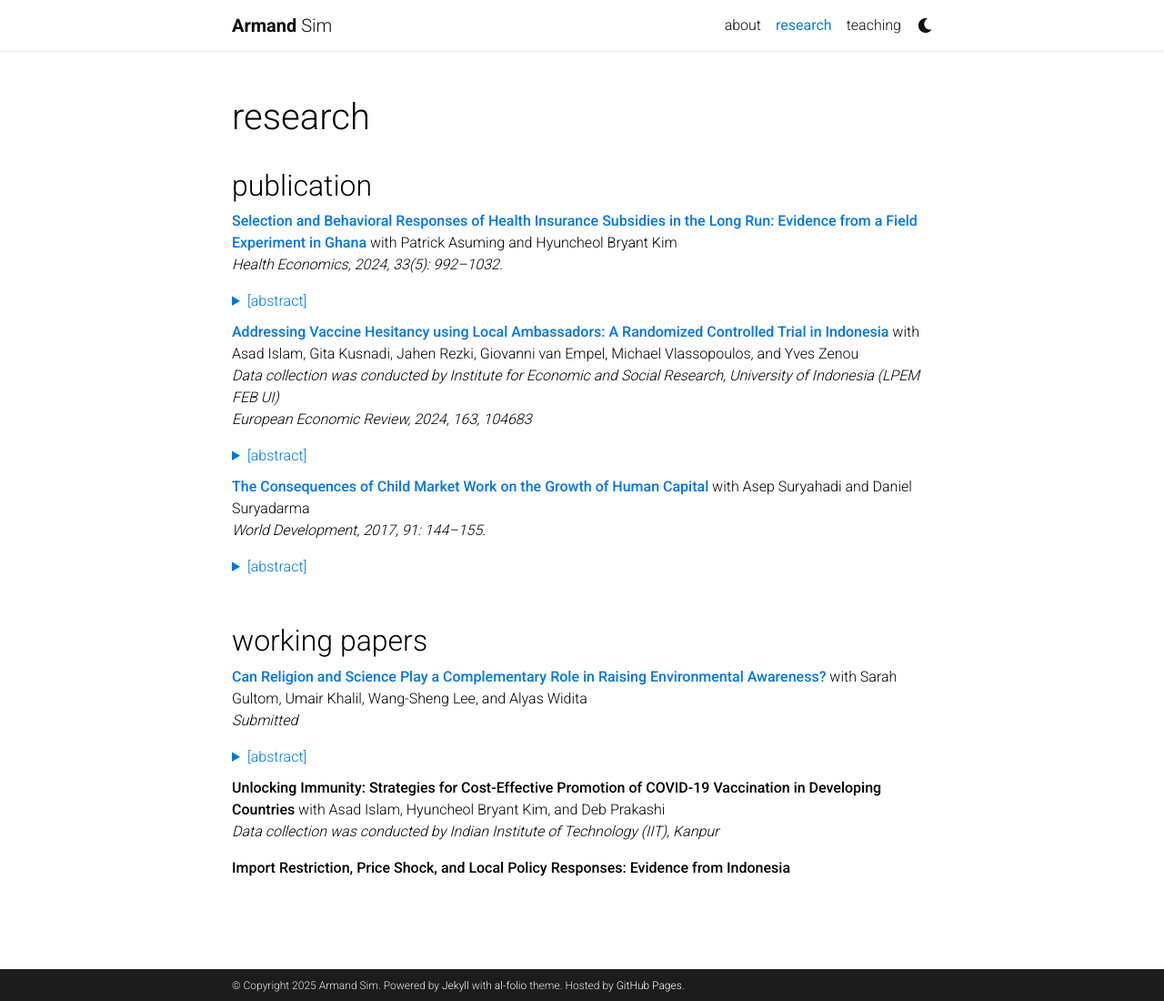
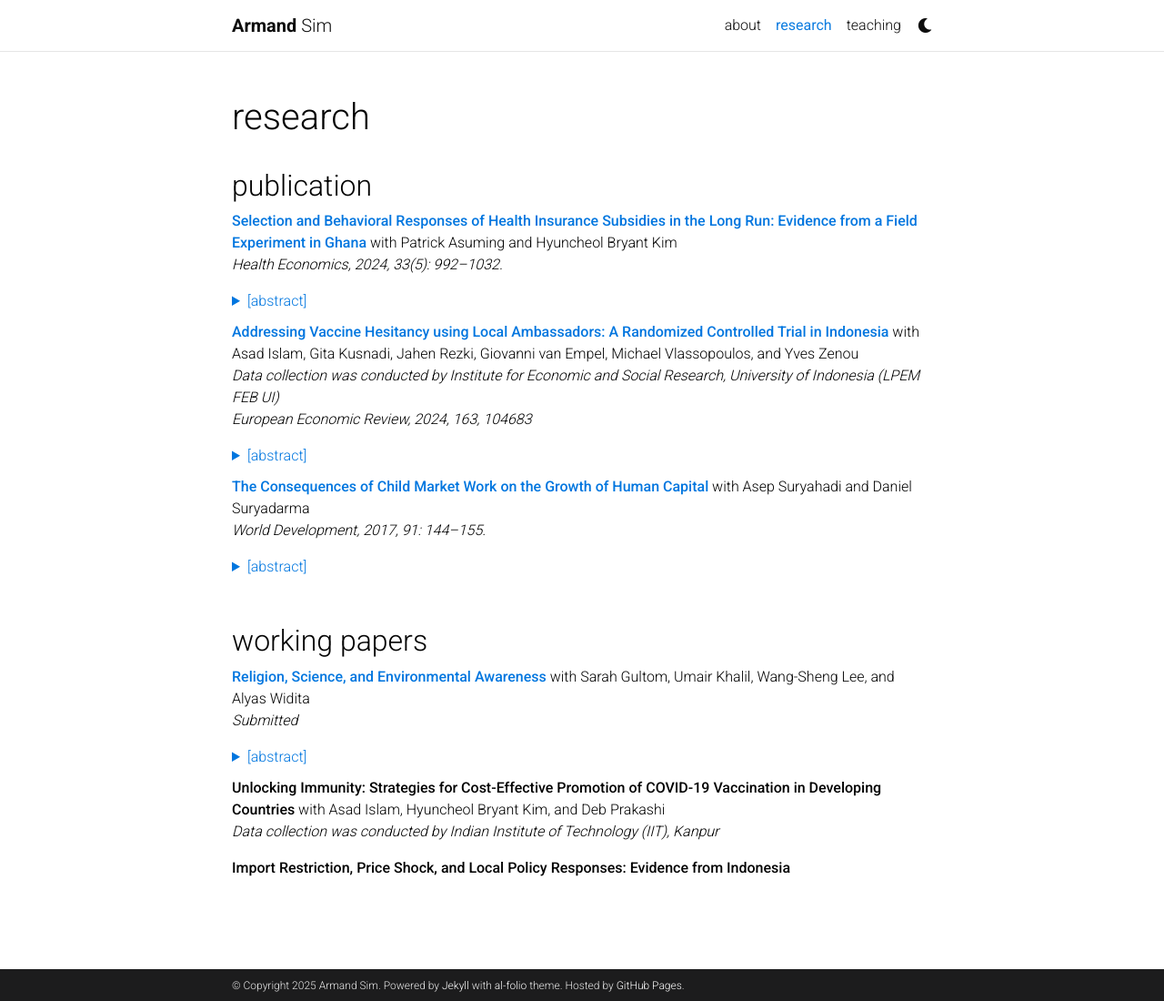
Before and after one commit to armandsim/armandsim.github.io, a Jekyll site: the page built from _pages/research.md, in a window 1280 px wide and 1100 px high. Shown: the whole window at 91% size. Built offline with Jekyll 4.4.1, drawn with Linux system fonts in a browser that asks for light colours; comment, search, counter and statistics services are not loaded; a style sheet for code colours, icons or effects is not loaded; some of the changed text lies outside the part shown.

Commit message:
Update Jakarta paper

```diff
--- a/_pages/research.md
+++ b/_pages/research.md
@@ -48,11 +48,11 @@ The paper measures the effect of child market work on the long-term growth of hu
 
 ## working papers
 
-**[Can Religion and Science Play a Complementary Role in Raising Environmental Awareness?](https://papers.ssrn.com/sol3/papers.cfm?abstract_id=5216166)** with Sarah Gultom, Umair Khalil, Wang-Sheng Lee, and Alyas Widita <br>
+**[Religion, Science, and Environmental Awareness](https://papers.ssrn.com/sol3/papers.cfm?abstract_id=5216166)** with Sarah Gultom, Umair Khalil, Wang-Sheng Lee, and Alyas Widita <br>
 *Submitted*
 <details>
 <summary>[abstract]</summary>
-This paper examines whether religion and science, which are often seen as opposing perspectives, can act as complementary forces in influencing environmental beliefs and attitudes. We explore this question through an online experiment in Jakarta---the world’s fastest-sinking city---where we randomize exposure to video messages containing different narrative framing (religious vs. scientific) and presenter identity (Imam vs. scientist portrayed by the same actor). Several patterns emerge. First, compared to a placebo, all treatment messages increase respondents' beliefs about land subsidence, willingness to adopt mitigation behaviors, and confidence in their ability to address the problem. Second, the scientist portrayal, which is perceived as more persuasive and trustworthy, generates stronger effects when combined with a religious narrative, highlighting the complementary role between scientific credibility and religious values. Third, effects on beliefs are larger among those with low prior knowledge and high institutional trust, but heterogeneous effects on mitigation behaviors are limited. These findings suggest that perceived scientific credibility combined with religious narratives can effectively shape public understanding and influence action on environmental challenges.
+We examine the relative effectiveness of religion and science in promoting environmental awareness. In a large online experiment (N=2,827) in Jakarta—the world’s fastest-sinking city—we randomly expose participants to an environmental video message that varies in narrative framing (religious vs. scientific) and presenter identity (Imam vs. scientist), portrayed by the same actor. Each treatment increases beliefs and intentions to adopt mitigation behaviors, but not policy support. However, presenter identity outweighs narrative effects, with scientist portrayal considered more trustworthy than Imam across narratives. These findings highlight the limited influence of religious authority in ostensibly scientific matters in a Muslim-majority country.
 </details>
 
 **Unlocking Immunity: Strategies for Cost-Effective Promotion of COVID-19 Vaccination in Developing Countries** with Asad Islam, Hyuncheol Bryant Kim, and Deb Prakashi <br>
```
